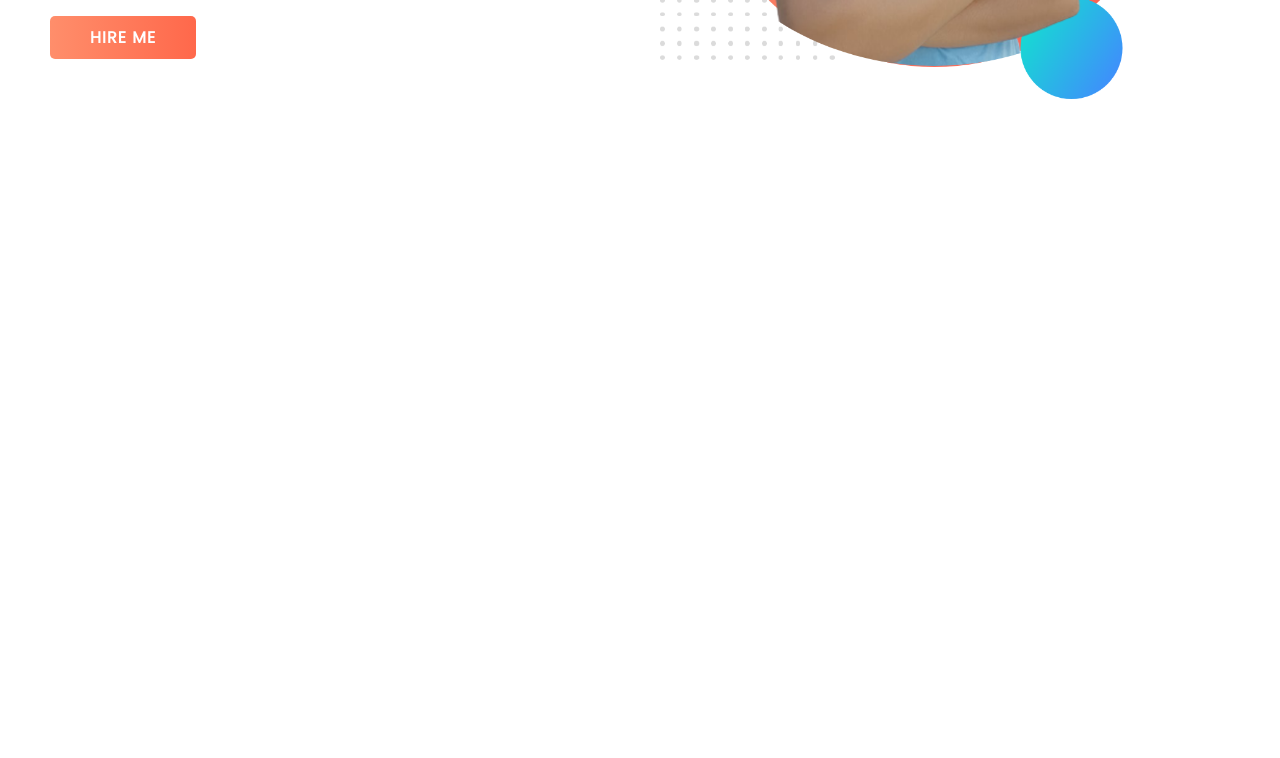
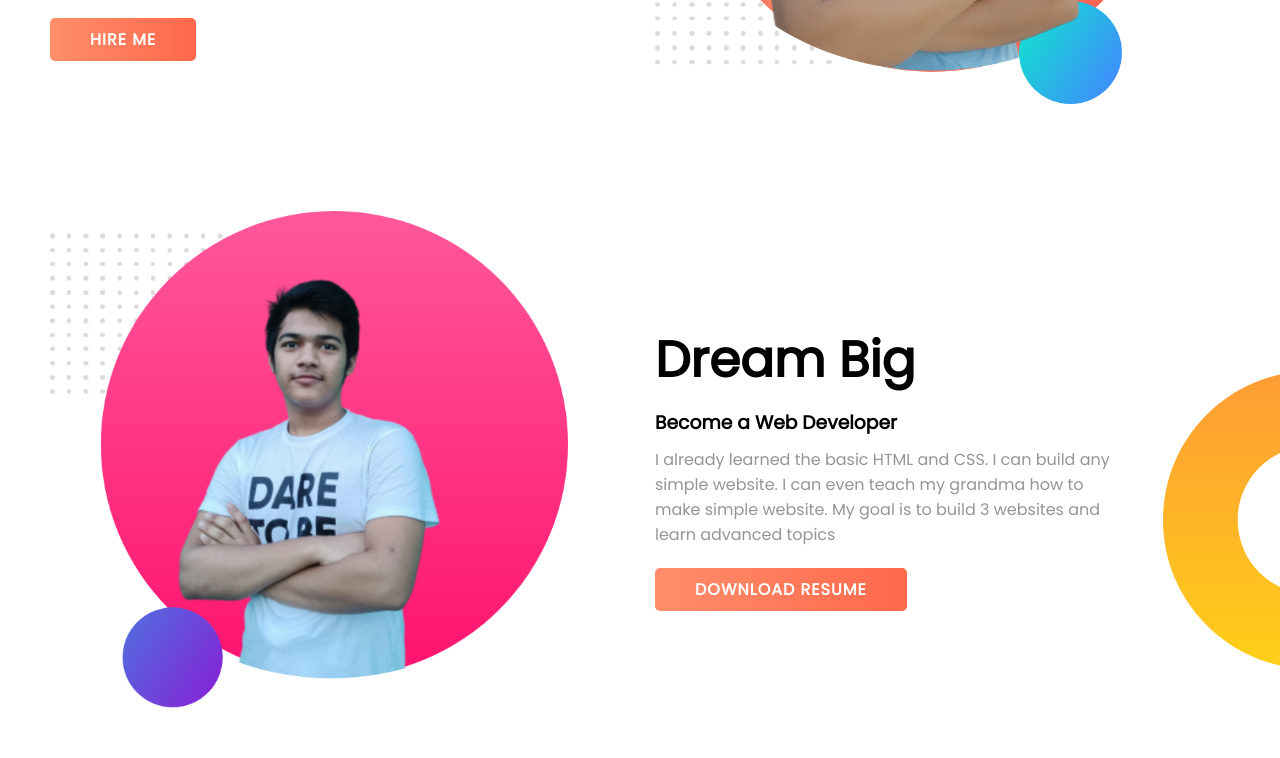
Before and after one commit to abubakkar55/developer-portfolio, a plain HTML site: page index.html in a window 1280 px wide. Shown: the part 450-1208 px from the top of the page. Before the commit the page ends 800 px from the top, so only its background shows below. Drawn offline with Linux system fonts and the light colour scheme.

Commit message:
dream section has completed

```diff
--- a/index.html
+++ b/index.html
@@ -19,11 +19,22 @@
 <h1 class="world"><span class="orange-clr">  AB Siddik</span> World </h1>
 <h3>Modern Website Builder & Digital Marketer </h3>
 <p class="description"> Assalamu Alaikum or Hello, My Name is AB Siddik. I am From Bangladesh & I am a Muslim. My hobbbies are to play cricket, Badminton. in my free time i also enjoy travelling.  My Dream is to become a successful Fullstack Web Developer & get a job on it. pray for me to the compassionate almighty Allah as if i could get my dream job.  May Allah keep safe each one of us in this pandemic situation  </p>
-<a href="#" class="hire-me"> Hire Me </a>
+<a href="#" target="_blank"  class="hire-me" > Hire Me </a>
     </div>
     <div class="right">
         <img src="My Pic/my-bg5.png" alt="ab-siddik">
     </div>
 </section>
+
+<section class="dream-big">
+    <div class="left"><img src="My Pic/my-bg1.png"  alt="ab-siddik"></div>
+    <div class="right">
+        <h1 class="world">Dream Big</h1>
+        <h3>Become a Web Developer</h3>
+        <p class="description">I already learned the basic HTML and CSS. I can build any simple website. I can even teach my grandma how to make simple website. My goal is to build 3 websites and learn advanced topics </p>
+        <a href="" target="_blank"  class="hire-me" > download resume </a>
+    </div>
+</section>
+
 </body>
 </html>
--- a/style.css
+++ b/style.css
@@ -20,13 +20,17 @@ h1 {
     color: #ffa500;
 }
 
-.header {
+section {
     display: flex;
-    gap: 40px;
+    gap: 30px;
 padding: 40px 50px;
 align-items: center;
 justify-content: center;
-background-image: url('My Pic/top-banner.png');
+margin-bottom: 20px;
+}
+
+.header{
+    background-image: url('My Pic/top-banner.png');
 background-repeat: no-repeat;
 }
 
@@ -58,5 +62,19 @@ background-repeat: no-repeat;
 
 .right img {
     width: 90%;
+}
+.left img {
+    width: 90%;
+}
 
+/* dream-big */
+
+.dream-big{
+    background-image: url('My Pic/dream-bg.png');
+    background-repeat: no-repeat;
+    background-position: right 70%;
 }
+
+.dream-big p{
+    padding-right: 100px;
+}
```
